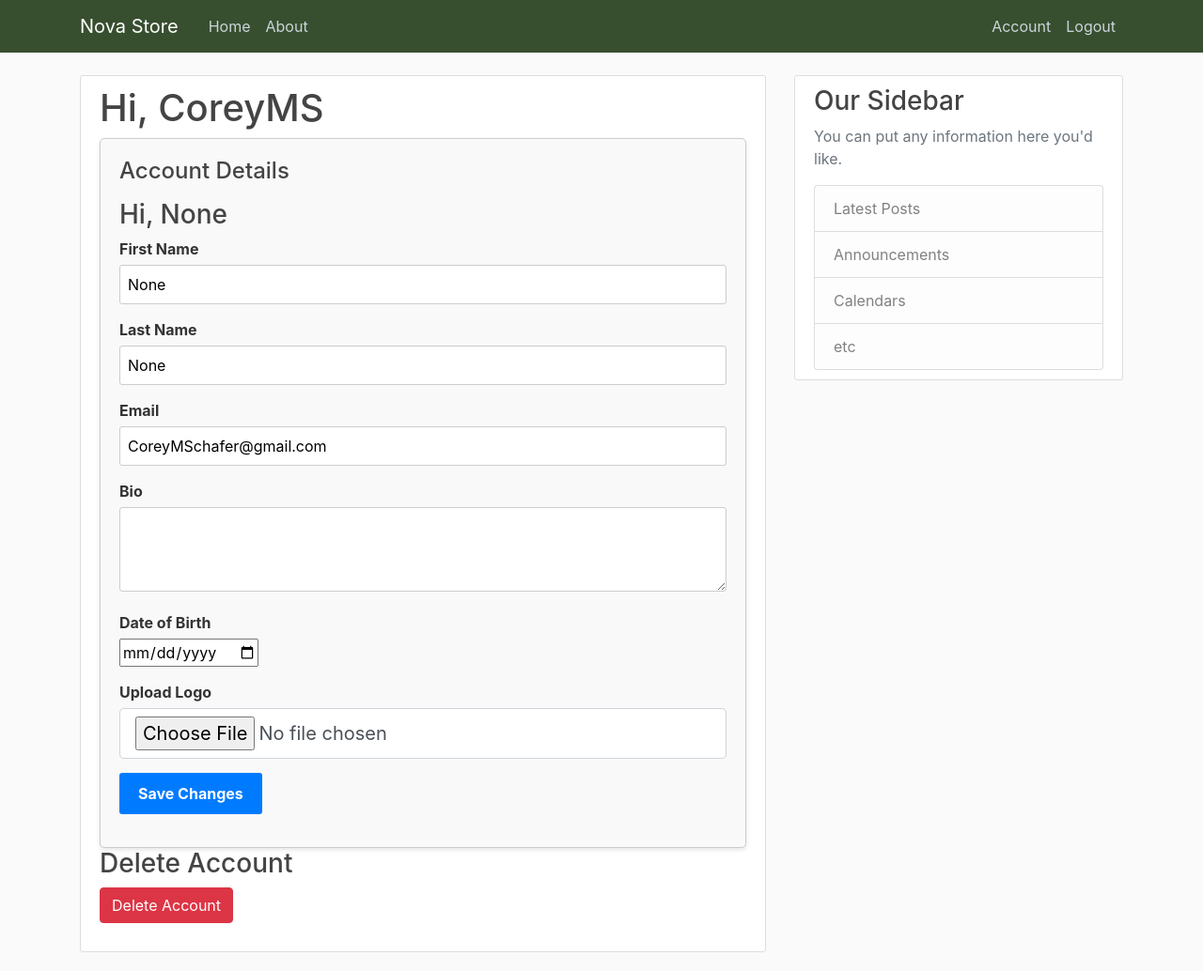
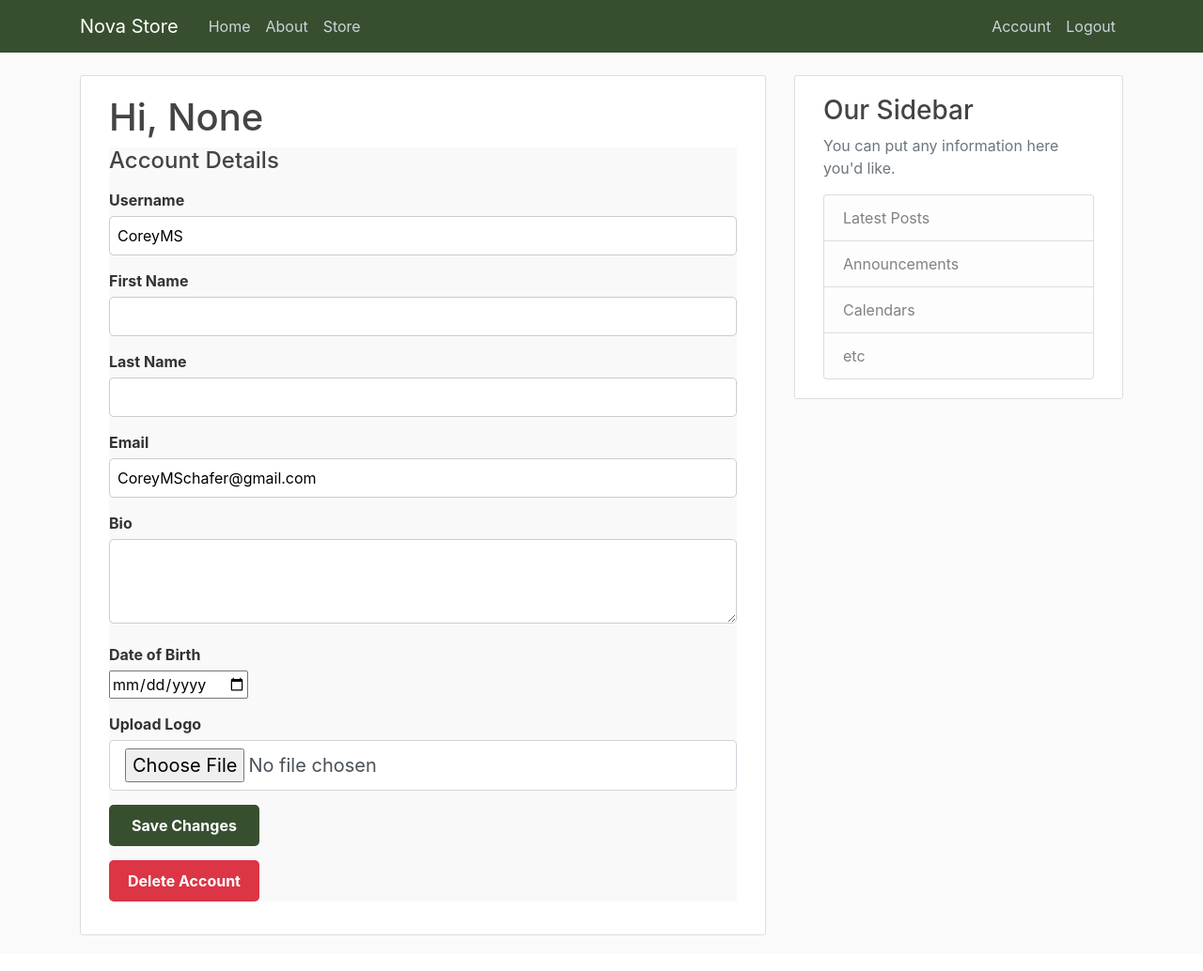
Before and after one commit to MatthewMckee4/e-commerce-website, a Flask app: page /account in a window 1280 px wide. Shown: the whole page at 94% size. After the commit the page ends 996 px from the top, so only its background shows below. Run offline with Flask 3, Linux system fonts and the light colour scheme; a user stored in the database is signed in; some libraries are stand-ins or nearby versions.

Commit message:
added account detail changes

```diff
--- a/app/src/forms.py
+++ b/app/src/forms.py
@@ -7,9 +7,18 @@
     TextAreaField,
     DateField,
 )
-from wtforms.validators import DataRequired, Length, Email, EqualTo, ValidationError
+import re
+from wtforms.validators import (
+    DataRequired,
+    Length,
+    Email,
+    EqualTo,
+    ValidationError,
+    Optional,
+)
 from src.models import User
 from flask_wtf.file import FileField, FileAllowed
+from datetime import datetime
 
 
 class RegistrationForm(FlaskForm):
@@ -35,17 +44,32 @@
         if user:
             raise ValidationError("That email is taken. Please choose a different one.")
 
+    def validate_password(self, password):
+        if len(password.data) < 7:
+            raise ValidationError("Password must be at least 7 characters long.")
+
+        if not re.search(r"[A-Z]", password.data):
+            raise ValidationError("Password must contain at least one capital letter.")
+
+        if not re.search(r"[a-z]", password.data):
+            raise ValidationError(
+                "Password must contain at least one lowercase letter."
+            )
+
+        if not re.search(r"\d", password.data):
+            raise ValidationError("Password must contain at least one digit.")
+
+        if not re.search(r"[._!-]", password.data):
+            raise ValidationError(
+                "Password must contain at least one special character (._-!)."
+            )
+
 
 class LoginForm(FlaskForm):
-    email = StringField("Email", validators=[DataRequired(), Email()])
+    email_username = StringField("Email or Username", validators=[DataRequired()])
     password = PasswordField("Password", validators=[DataRequired()])
     remember = BooleanField("Remember Me")
     submit = SubmitField("Login")
-
-
-class LogoUploadForm(FlaskForm):
-    logo = FileField("Upload Logo", validators=[FileAllowed(["jpg", "png"])])
-    submit = SubmitField("Upload")
 
 
 class DeleteAccountForm(FlaskForm):
@@ -53,11 +77,26 @@
     submit = SubmitField("Delete Account")
 
 
+class CustomDateField(DateField):
+    def process_formdata(self, valuelist):
+        if valuelist:
+            date_string = valuelist[0]
+            try:
+                self.data = datetime.strptime(date_string, self.format[0]).date()
+            except (ValueError, IndexError):
+                self.data = None
+        else:
+            self.data = None
+
+
 class AccountForm(FlaskForm):
-    first_name = StringField("First Name", validators=[DataRequired()])
-    last_name = StringField("Last Name", validators=[DataRequired()])
-    email = StringField("Email", validators=[DataRequired(), Email()])
+    username = StringField("Username", validators=[Length(min=2, max=20)])
+    first_name = StringField("First Name")
+    last_name = StringField("Last Name")
+    email = StringField("Email", validators=[Email()])
     bio = TextAreaField("Bio")
-    date_of_birth = DateField("Date of Birth", format="%Y-%m-%d")
+    date_of_birth = CustomDateField(
+        "Date of Birth", format="%Y-%m-%d", validators=[Optional()]
+    )
     logo = FileField("Upload Logo", validators=[FileAllowed(["jpg", "png"])])
     submit = SubmitField("Save Changes")
--- a/app/src/models.py
+++ b/app/src/models.py
@@ -15,11 +15,9 @@
     logo_url = db.Column(db.String(255), default="default.jpg")
     password = db.Column(db.String(60), nullable=False)
 
-    posts = db.relationship("Post", backref="author", lazy=True)
-
     first_name = db.Column(db.String(100))
     last_name = db.Column(db.String(100))
-    bio = db.Column(db.String(100))
+    bio = db.Column(db.Text)
     date_of_birth = db.Column(db.Date)
 
     def __repr__(self):
--- a/app/src/routes.py
+++ b/app/src/routes.py
@@ -3,7 +3,6 @@
 from src.forms import (
     RegistrationForm,
     LoginForm,
-    LogoUploadForm,
     DeleteAccountForm,
     AccountForm,
 )
@@ -39,6 +38,11 @@
     return render_template("about.html", title="About")
 
 
+@app.route("/store")
+def store():
+    return render_template("store.html", title="Store")
+
+
 @app.route("/register", methods=["GET", "POST"])
 def register():
     if current_user.is_authenticated:
@@ -64,7 +68,11 @@
         return redirect(url_for("home"))
     form = LoginForm()
     if form.validate_on_submit():
-        user = User.query.filter_by(email=form.email.data).first()
+        user = User.query.filter_by(email=form.email_username.data).first()
+
+        if not user:
+            user = User.query.filter_by(username=form.email_username.data).first()
+
         if user and bcrypt.check_password_hash(user.password, form.password.data):
             login_user(user, remember=form.remember.data)
             next_page = request.args.get("next")
@@ -85,7 +93,6 @@
 def account():
     delete_form = DeleteAccountForm()
     account_form = AccountForm()
-
     if (
         delete_form.confirm.data
         and delete_form.validate_on_submit()
@@ -99,8 +106,9 @@
 
     elif account_form.validate_on_submit():
         user = User.query.get(current_user.id)
-        print(user.bio)
         if user:
+            if account_form.username.data:
+                user.username = account_form.username.data
             if account_form.first_name.data:
                 user.first_name = account_form.first_name.data
             if account_form.last_name.data:
@@ -110,6 +118,7 @@
             if account_form.bio.data:
                 user.bio = account_form.bio.data
             if account_form.date_of_birth.data:
+                print(account_form.date_of_birth.data)
                 user.date_of_birth = account_form.date_of_birth.data
             if account_form.logo.data:
                 logo_filename = secure_filename(account_form.logo.data.filename)
--- a/app/src/static/main.css
+++ b/app/src/static/main.css
@@ -31,7 +31,7 @@
 
 .content-section {
     background: #ffffff;
-    padding: 10px 20px;
+    padding: 20px 30px;
     border: 1px solid #dddddd;
     border-radius: 3px;
     margin-bottom: 20px;
@@ -145,10 +145,6 @@
 .account-details {
     max-width: 100%;
     margin: 0 auto;
-    padding: 20px;
-    border: 1px solid #ccc;
-    border-radius: 5px;
-    box-shadow: 0 2px 5px rgba(0, 0, 0, 0.1);
     background-color: #f9f9f9;
 }
 
@@ -172,21 +168,24 @@
     width: 100%;
     padding: 8px;
     border: 1px solid #ccc;
-    border-radius: 3px;
+    border-radius: 5px;
 }
 
+.account-details .submit input[type="submit"] {
+    background-color: #374f2f;
+}
 .account-details input[type="submit"] {
-    background-color: #007bff;
+    width: 160px;
     color: #fff;
     border: none;
     padding: 10px 20px;
-    border-radius: 3px;
+    border-radius: 5px;
     cursor: pointer;
     font-weight: bold;
 }
 
-.account-details input[type="submit"]:hover {
-    background-color: #0056b3;
+.account-details .submit input[type="submit"]:hover {
+    background-color: #374f2f;
 }
 
 .account-details input:-webkit-autofill,
@@ -195,5 +194,10 @@
 }
 
 .account-details label:-webkit-autofill {
-    color: #999; /* Adjust the color as needed */
+    color: #999;
 }
+
+.alert-success {
+    background-color: #2f7e2f;
+    color: white;
+}
--- a/app/src/templates/account.html
+++ b/app/src/templates/account.html
@@ -1,7 +1,7 @@
 {% extends "layout.html" %} {% block content %}
 <div class="content-section">
     <div class="account-container">
-        <h1>Hi, {{ current_user.username }}</h1>
+        <h1>Hi, {{ current_user.first_name }}</h1>
         {% if current_user.logo_url != 'default.jpg' %}
         <img
             src="{{ url_for('static', filename=current_user.logo_url) }}"
@@ -13,18 +13,23 @@
 
     <div class="account-details">
         <h2>Account Details</h2>
-        <h3>Hi, {{ current_user.first_name }}</h3>
         <form method="POST" enctype="multipart/form-data">
-            {{ account_form.hidden_tag() }}
-
+            <div>{{ account_form.hidden_tag() }}</div>
             <div>
-                {{ account_form.first_name.label }} {{
-                account_form.first_name(size=20, value=current_user.first_name)
-                }}
+                {{ account_form.username.label }} {{
+                account_form.username(size=20, value=current_user.username) }}
             </div>
             <div>
-                {{ account_form.last_name.label }} {{
-                account_form.last_name(size=20, value=current_user.last_name) }}
+                {{ account_form.first_name.label }} {% if
+                current_user.first_name %} {{ account_form.first_name(size=20,
+                value=current_user.first_name) }} {% else %} {{
+                account_form.first_name(size=20) }} {% endif %}
+            </div>
+            <div>
+                {{ account_form.last_name.label }} {% if current_user.last_name
+                %} {{ account_form.last_name(size=20,
+                value=current_user.last_name) }} {% else %} {{
+                account_form.last_name(size=20) }} {% endif %}
             </div>
             <div>
                 {{ account_form.email.label }} {{ account_form.email(size=30,
@@ -52,22 +57,23 @@
                 {% else %} {{ account_form.logo(class="form-control
                 form-control-lg") }} {% endif %}
             </div>
-            <div>{{ account_form.submit }}</div>
+            <div class="submit">{{ account_form.submit }}</div>
         </form>
-    </div>
 
-    <h3>Delete Account</h3>
-    <form method="POST" id="delete-form">
+        <form method="POST">
             {{ delete_form.hidden_tag() }}
-        <div class="form-group">
+            <div>
                 {{ delete_form.submit(class="btn btn-danger",
                 onclick="showConfirmationDialog(event)") }}
             </div>
             <div id="confirmation-dialog" style="display: none">
                 {{ delete_form.confirm(class="btn btn-danger") }}
-            <button id="cancel-delete" class="btn btn-secondary">Cancel</button>
+                <button id="cancel-delete" class="btn btn-secondary">
+                    Cancel
+                </button>
             </div>
         </form>
+    </div>
 
     <script>
         function showConfirmationDialog(event) {
--- a/app/src/templates/layout.html
+++ b/app/src/templates/layout.html
@@ -56,6 +56,11 @@
                                 href="{{ url_for('about') }}"
                                 >About</a
                             >
+                            <a
+                                class="nav-item nav-link"
+                                href="{{ url_for('store') }}"
+                                >Store</a
+                            >
                         </div>
                         <!-- Navbar Right Side -->
                         <div class="navbar-nav">
@@ -100,10 +105,22 @@
                     {% with messages =
                     get_flashed_messages(with_categories=true) %} {% if messages
                     %} {% for category, message in messages %}
-                    <div class="alert alert-{{ category }}">{{ message }}</div>
+                    <div class="alert alert-{{ category }}" id="alert-message">
+                        {{ message }}
+                    </div>
                     {% endfor %} {% endif %} {% endwith %} {% block content %}{%
                     endblock %}
                 </div>
+
+                <script>
+                    setTimeout(function () {
+                        var alertMessage =
+                            document.getElementById("alert-message");
+                        if (alertMessage) {
+                            alertMessage.style.display = "none";
+                        }
+                    }, 3000);
+                </script>
                 <div class="col-md-4">
                     <div class="content-section">
                         <h3>Our Sidebar</h3>
--- /dev/null
+++ b/app/src/templates/store.html
@@ -0,0 +1,3 @@
+{% extends "layout.html" %} {% block content %}
+<h1>Store</h1>
+{% endblock content %}
```
Also changed, not shown: app/src/templates/login.html (+7 -6 lines), app/instance/site.db. Lines whose indentation alone changed are shown as unchanged.
